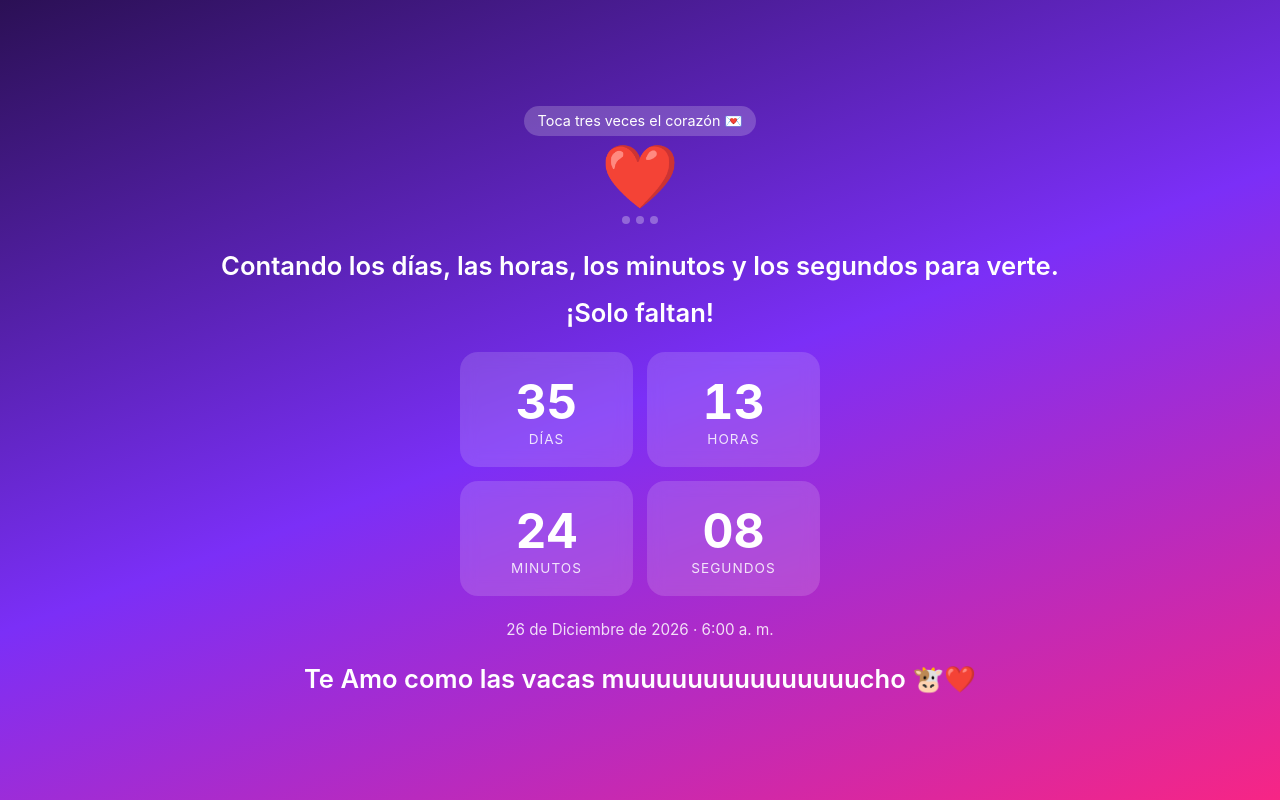
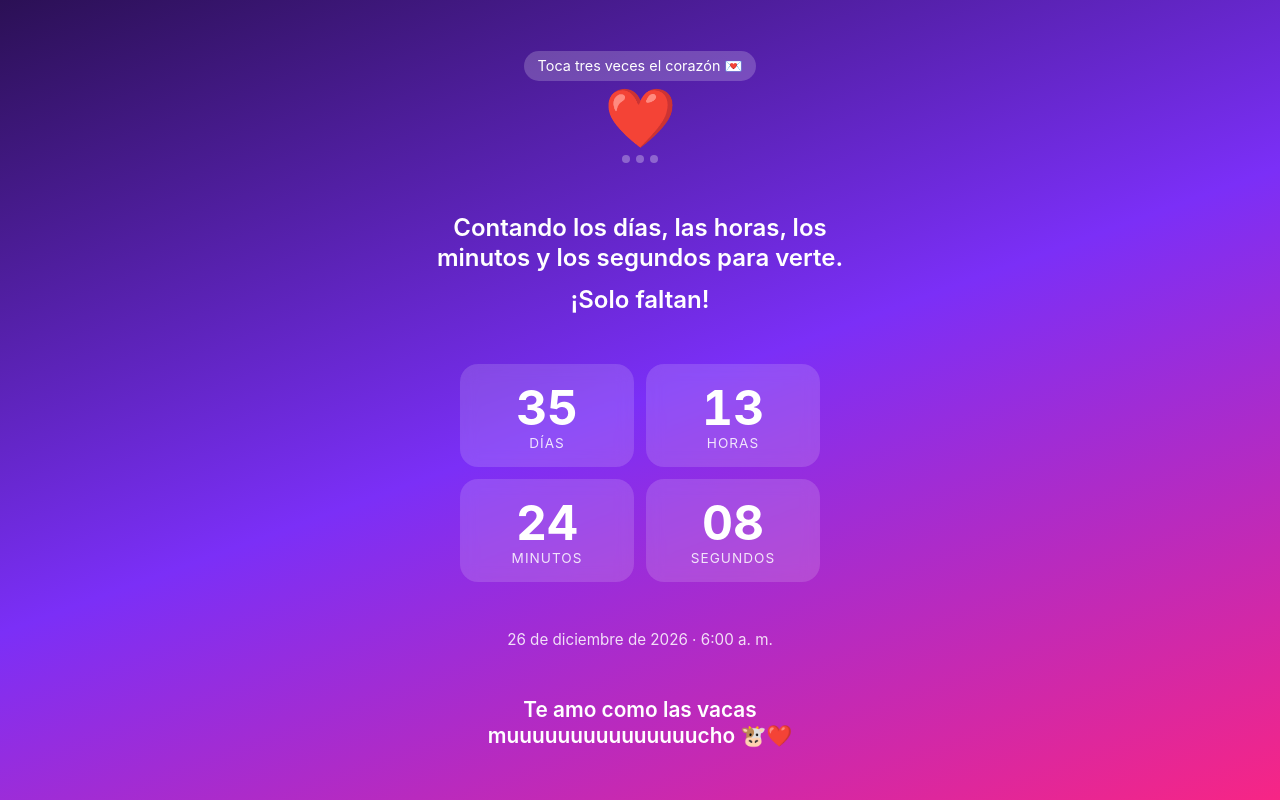
Before and after one commit to Jhontanhk/Contador, a plain HTML site: page index.html in a window 1280 px wide. Drawn offline with Linux system fonts and the light colour scheme.

Commit message:
Update index.html

```diff
--- a/index.html
+++ b/index.html
@@ -11,32 +11,39 @@
   <title>Te amo ❤️</title>
   <style>
     * { margin: 0; padding: 0; box-sizing: border-box; }
+    html, body { height: 100%; overflow: hidden; }
     body {
-      min-height: 100vh;
+      height: 100vh;
+      height: 100dvh; /* alto real de la pantalla del celular */
       display: flex;
       flex-direction: column;
       align-items: center;
-      justify-content: center;
-      gap: 24px;
-      padding: 24px;
+      justify-content: space-evenly;
+      gap: 1.2vh;
+      /* deja libre la zona de la hora/notch arriba y la barrita de abajo */
+      padding: calc(env(safe-area-inset-top) + 1.5vh) 20px calc(env(safe-area-inset-bottom) + 1.5vh);
       font-family: -apple-system, BlinkMacSystemFont, "Helvetica Neue", sans-serif;
       color: #fff;
       background: linear-gradient(160deg, #2b1055 0%, #7b2ff7 50%, #f72585 100%);
       text-align: center;
     }
-    h1 { font-size: 1.6rem; font-weight: 600; }
-    .fecha { font-size: 0.95rem; opacity: 0.85; }
+    /* Los tamaños se ajustan solos según el alto y ancho de la pantalla */
+    h1 { font-size: clamp(1rem, min(3vh, 6vw), 1.6rem); font-weight: 600; line-height: 1.25; max-width: 420px; }
+    .solo-faltan { margin-top: 1.5vh; }
+    .vacas { font-size: clamp(0.95rem, min(2.6vh, 5vw), 1.4rem); }
+    .fecha { font-size: clamp(0.75rem, 2vh, 0.95rem); opacity: 0.85; }
 
     /* Letrero y corazón */
     .zona-corazon { display: flex; flex-direction: column; align-items: center; gap: 6px; }
     .letrero {
-      font-size: 0.9rem;
+      font-size: clamp(0.75rem, 2vh, 0.9rem);
       background: rgba(255, 255, 255, 0.2);
       padding: 6px 14px;
       border-radius: 999px;
     }
     .corazon {
-      font-size: 3.5rem;
+      font-size: clamp(2rem, 6.5vh, 3.5rem);
+      line-height: 1.2;
       cursor: pointer;
       user-select: none;
       -webkit-user-select: none;
@@ -57,26 +64,26 @@
     .contador {
       display: grid;
       grid-template-columns: repeat(2, 1fr);
-      gap: 14px;
+      gap: clamp(8px, 1.5vh, 14px);
       width: 100%;
       max-width: 360px;
     }
     .caja {
       background: rgba(255, 255, 255, 0.15);
       border-radius: 18px;
-      padding: 20px 10px;
+      padding: clamp(6px, 2vh, 20px) 10px;
       backdrop-filter: blur(8px);
       -webkit-backdrop-filter: blur(8px);
     }
-    .numero { font-size: 3rem; font-weight: 700; font-variant-numeric: tabular-nums; }
-    .etiqueta { font-size: 0.85rem; text-transform: uppercase; letter-spacing: 1px; opacity: 0.85; }
+    .numero { font-size: clamp(1.7rem, 6vh, 3rem); line-height: 1.15; font-weight: 700; font-variant-numeric: tabular-nums; }
+    .etiqueta { font-size: clamp(0.65rem, 1.7vh, 0.85rem); text-transform: uppercase; letter-spacing: 1px; opacity: 0.85; }
 
     /* Pantalla del día */
     .final { display: none; flex-direction: column; align-items: center; gap: 18px; }
-    .final p { font-size: 1.8rem; font-weight: 700; }
+    .final p { font-size: clamp(1.3rem, 4vh, 1.8rem); font-weight: 700; }
     .final img {
-      width: 100%;
-      max-width: 360px;
+      max-width: min(100%, 360px);
+      max-height: 45vh;
       border-radius: 20px;
       box-shadow: 0 10px 30px rgba(0, 0, 0, 0.35);
     }
@@ -101,7 +108,7 @@
       border-radius: 20px;
       box-shadow: 0 10px 40px rgba(247, 37, 133, 0.5);
     }
-    .ventana span { font-size: 0.9rem; opacity: 0.8; }
+    .ventana span { font-size: 1.05rem; max-width: 360px; line-height: 1.4; }
     @keyframes aparecer {
       from { opacity: 0; transform: scale(0.9); }
       to { opacity: 1; transform: scale(1); }
@@ -122,7 +129,7 @@
   <div id="cuenta">
 
     <h1>Contando los días, las horas, los minutos y los segundos para verte.</h1>
-    <h1 style="margin-top: 16px;">¡Solo faltan!</h1>
+    <h1 class="solo-faltan">¡Solo faltan!</h1>
 
   </div>
 
@@ -133,9 +140,9 @@
     <div class="caja"><div class="numero" id="segundos">00</div><div class="etiqueta">Segundos</div></div>
   </div>
 
-   <p class="fecha">26 de Diciembre de 2026 · 6:00 a. m.</p>
+  <p class="fecha" id="fecha">26 de diciembre de 2026 · 6:00 a. m.</p>
 
-  <h1>Te Amo como las vacas muuuuuuuuuuuuuuucho 🐮❤️</h1>
+  <h1 class="vacas">Te amo como las vacas muuuuuuuuuuuuuuucho 🐮❤️</h1>
 
   <div class="final" id="final">
     <p>¡Llegó el día! 🎉❤️</p>
@@ -145,7 +152,7 @@
 
   <div class="ventana" id="ventana">
     <img src="foto.jpg" alt="Nuestra foto">
-    <span>Con tigo quiero contruir una vida y un futuro juntos TE AMO ❤️</span>
+    <span>Contigo quiero construir una vida y un futuro juntos. ¡TE AMO! ❤️</span>
   </div>
 
   <script>
@@ -161,6 +168,7 @@
       if (resta <= 0) {
         document.getElementById("contador").style.display = "none";
         document.getElementById("cuenta").style.display = "none";
+        document.getElementById("fecha").style.display = "none";
         document.getElementById("final").style.display = "flex";
         clearInterval(intervalo);
         return;
```
